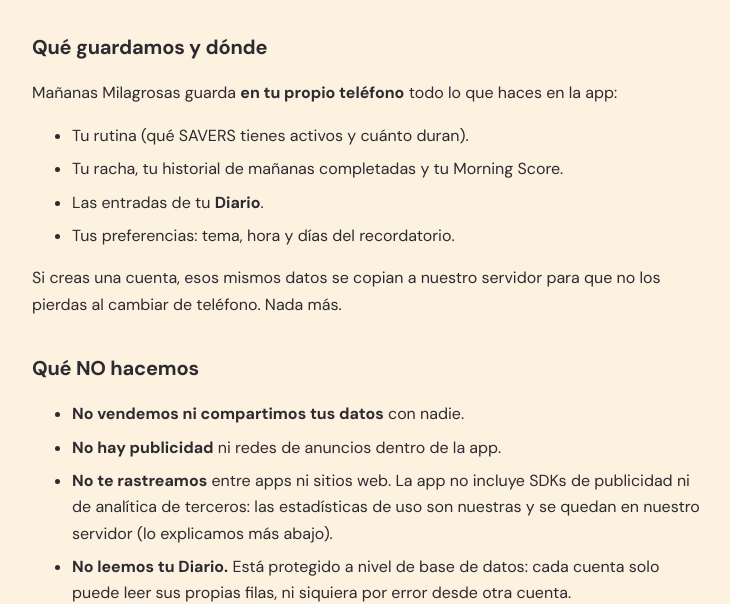
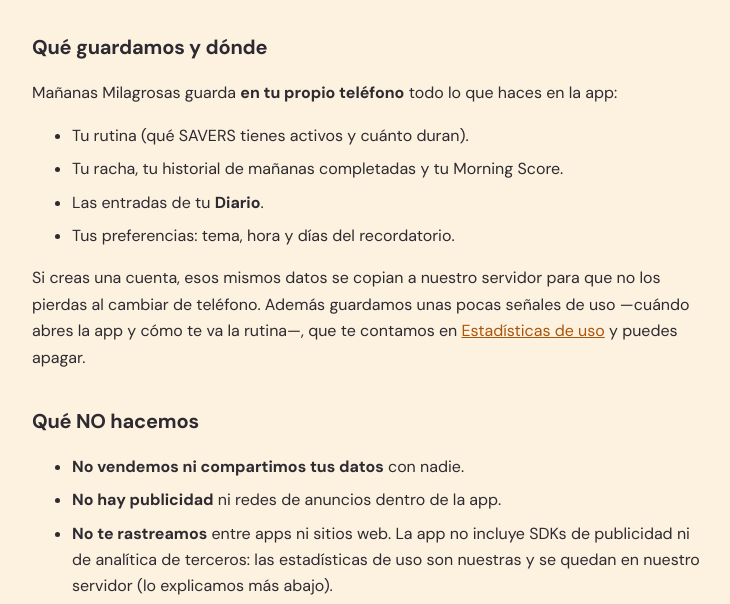
Before and after one commit to AnallelyCuriel/mananas-milagrosas-sitio, a plain HTML site: page privacidad.html in a window 1280 px wide. Shown: the part 200-804 px from the top of the page, without its empty margins (270-1000 px from the left). Drawn offline with Linux system fonts and the light colour scheme.

Commit message:
docs: stop claiming nothing but your data reaches the server
The opening section still ended in "Nada más", which the usage-stats section
further down now contradicts. Points at it instead, and gives that section an
anchor to link to.

```diff
--- a/privacidad.html
+++ b/privacidad.html
@@ -34,7 +34,7 @@
 <li>Las entradas de tu <strong>Diario</strong>.</li>
 <li>Tus preferencias: tema, hora y días del recordatorio.</li>
 </ul>
-<p>Si creas una cuenta, esos mismos datos se copian a nuestro servidor para que no los pierdas al cambiar de teléfono. Nada más.</p>
+<p>Si creas una cuenta, esos mismos datos se copian a nuestro servidor para que no los pierdas al cambiar de teléfono. Además guardamos unas pocas señales de uso —cuándo abres la app y cómo te va la rutina—, que te contamos en <a href="#estadisticas">Estadísticas de uso</a> y puedes apagar.</p>
 <h2>Qué NO hacemos</h2>
 <ul>
 <li><strong>No vendemos ni compartimos tus datos</strong> con nadie.</li>
@@ -46,7 +46,7 @@
 <p>Puedes usar la app <strong>sin cuenta</strong>: entonces todo se queda en tu teléfono y no sale de ahí. Si creas una, guardamos tu correo y tu nombre para identificarte. Si entras con Google o con Apple, recibimos de ellos tu identificador y tu correo. Si usas "Ocultar mi correo" de Apple, recibimos la dirección de reenvío que Apple genera, no la tuya real.</p>
 <h2>Borrar tu cuenta</h2>
 <p>Desde <strong>Perfil → Borrar mi cuenta</strong>, dentro de la app. Se borra tu cuenta y todo lo asociado —perfil, historial, Diario y tus Círculos— sin pasar por soporte ni esperar respuesta. La acción es inmediata y no se puede deshacer.</p>
-<h2>Estadísticas de uso</h2>
+<h2 id="estadisticas">Estadísticas de uso</h2>
 <p>Para saber si la app le sirve a alguien, guardamos unas pocas señales asociadas a tu cuenta: cuándo abres la app, cuándo empiezas y cuándo terminas tu rutina, en qué práctica la dejas si te sales antes, cuánto dura cada práctica y si has comprado Plus.</p>
 <p>Eso es <strong>todo</strong> lo que se manda. No sale nada de lo que escribes: ni el Diario, ni tus afirmaciones, ni tus notas de Escritura. Tampoco tu ubicación ni ningún identificador de tu teléfono. Los datos van a nuestro propio servidor y se consultan siempre en conjunto —cuántas personas, cuántas mañanas—, nunca fila por fila.</p>
 <p>Puedes apagarlo cuando quieras en <strong>Perfil → Compartir estadísticas</strong>. Al apagarlo, lo que aún no se hubiera enviado se borra.</p>
```
